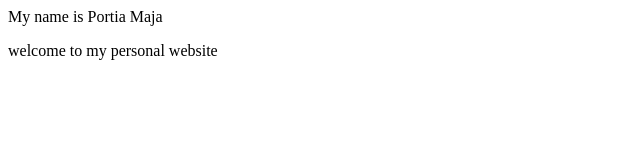
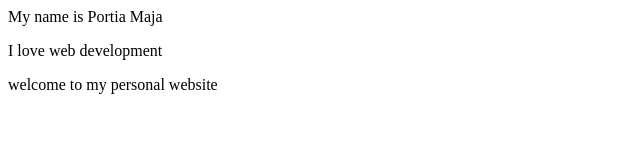
Before and after one commit to Portia-m/toy-website, a plain HTML site: page index.html in a window 1280 px wide. Shown: the whole page, without its empty margins (0-640 px from the left). Drawn offline with Linux system fonts and the light colour scheme.

Commit message:
Update index.html

```diff
--- a/index.html
+++ b/index.html
@@ -4,6 +4,7 @@
 </head>
 <body>
 	<p> My name is Portia Maja </p>
-	<p> welcome to my personal website </p>	</body
+	<p>I love web development </p>
+	<p> welcome to my personal website </p>	</body>
 </body>
 </html>
```
